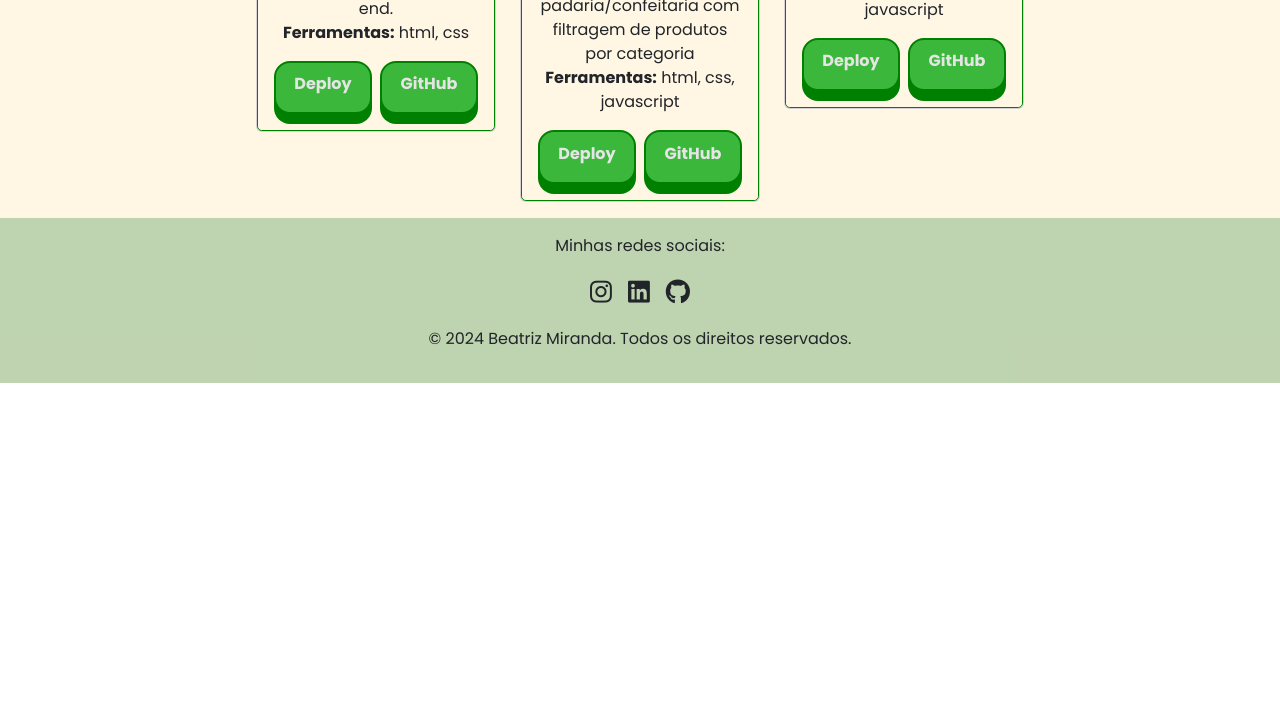
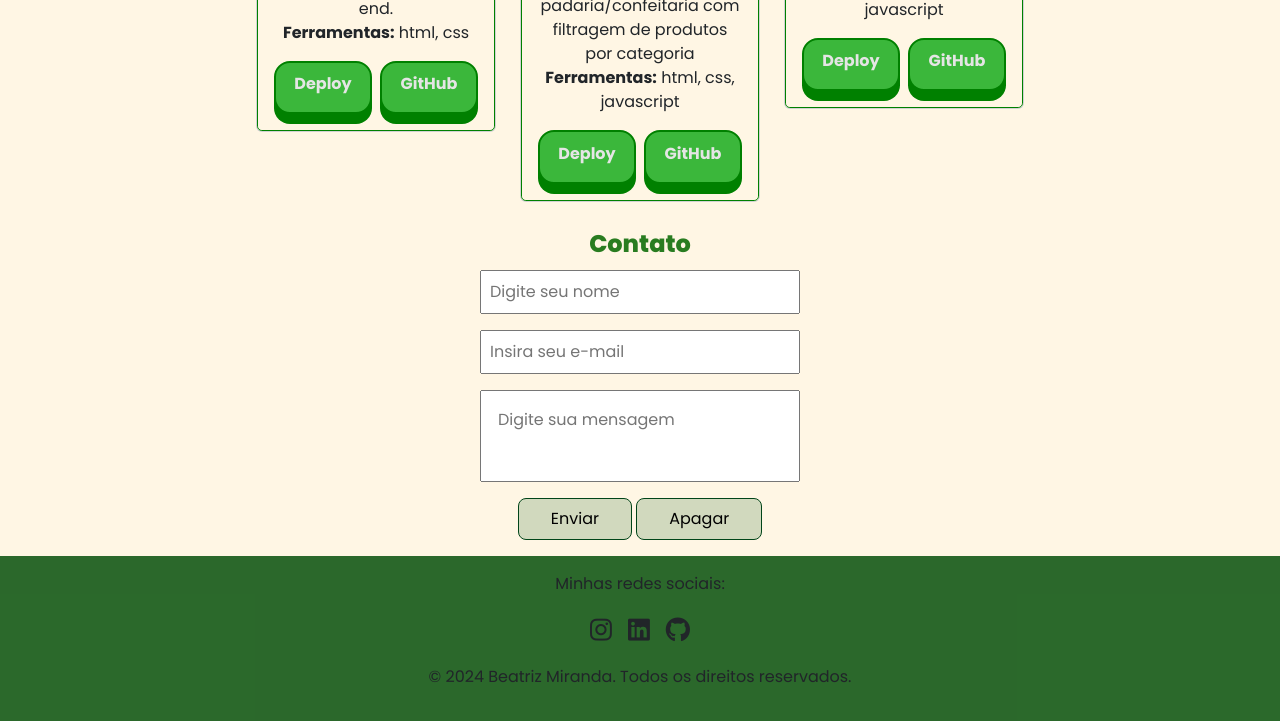
Before and after one commit to beatriz-miran/portfolio, a plain HTML site: page index.html in a window 1280 px wide. Shown: the part 1439-2160 px from the top of the page. Before the commit the page ends 1822 px from the top, so only its background shows below. Drawn offline with nearby package versions, Linux system fonts and the light colour scheme.

Commit message:
atl curriculo e contato

```diff
--- a/index.html
+++ b/index.html
@@ -68,6 +68,11 @@
                     necessidades do
                     seu negócio!
                 </p>
+                <div class="botoes" style="display: flex; gap: 1rem; justify-content: center;">
+                    <a href="files/curriculo.pdf" download="files/curriculo.pdf"><button class="botao">Baixar
+                            CV</button></a>
+                   <a href="#contato"> <button class="botao">Entre em contato</button></a>
+                </div>
             </div>
 
         </section>
@@ -98,7 +103,7 @@
                 <i class="fa-brands fa-java ico-hab"></i>
             </div>
             <div class="hab">
-                <i class="fa-solid fa-file-excel ico-hab"></i>
+                <i class="fa-solid fa-git ico-hab"></i>
             </div>
 
         </section>
@@ -128,7 +133,7 @@
                         </div>
                     </div>
                     <div class="col">
-                        <div class="card text-center mb-3">
+                        <div class="card text-center mb-2">
                             <img src="images/loja funko pop.JPG" class="card-img-top" alt="...">
                             <div class="card-body">
                                 <p class="card-text">Projeto full-stack de uma loja de funko-pop com integração de banco
@@ -225,38 +230,37 @@
             </div>
         </section>
 
-        <!--  <span id="contato">Contato</span>
+        <span id="contato" class="span-titulo">Contato</span>
         <section class="contato">
             <form action="https://formsubmit.co/beatrizmds2005@gmail.com" method="POST">
                 <input type="hidden" name="subject" value="Contato de parceria">
                 <input type="hidden" name="_captcha" value="false">
                 <p>
-                <input type="text" name="nome" placeholder="Digite seu nome" required>
+                    <input type="text" name="nome" placeholder="Digite seu nome" class="input-form" required>
                 </p>
 
                 <p>
-                <input type="text" name="replyto" placeholder="Insira seu e-mail" required>
+                    <input type="text" name="replyto" placeholder="Insira seu e-mail" class="input-form" required>
                 </p>
 
                 <p>
-                <input type="text" name="Comentarios" placeholder="Digite sua mensagem" required>
+                    <input type="text" name="Comentarios" class="txtarea"placeholder="Digite sua mensagem" required>
                 </p>
 
                 <p class="botoes-form">
-                <input type="submit" value="Enviar">
-                <input type="reset" name="BTApaga" value="Apagar">
+                    <input type="submit" value="Enviar" class="botao">
+                    <input type="reset" name="BTApaga" value="Apagar" class="botao">
 
                 </p>
             </form>
-    -->
+
         </section>
     </div>
-    <!-- Remove the container if you want to extend the Footer to full width. -->
 
 
     <footer>
         <!-- Copyright -->
-        <div class="text-center p-3" style="background-color: rgba(52, 117, 5, 0.318);">
+        <div class="text-center p-3" style="background-color: rgba(0, 74, 0, 0.83);">
             <p>Minhas redes sociais:</p>
             <div class="redes-sociais">
                 <ul>
--- a/style.css
+++ b/style.css
@@ -106,7 +106,7 @@ nav ul li,
     transition: smooth 1.3s ease;
 }
 
-a {
+a, button a {
     text-decoration: none;
 }
 
@@ -156,7 +156,12 @@ li .ativo {
 
 
 /*INICIO*/
-
+.botao{
+    border-radius: 0.5rem;
+    border: solid 1px #014519;
+    padding: 0.5rem 2rem;
+    background-color: rgba(0, 84, 17, 0.18);
+}
 .inicio {
     padding: 4.5rem 1rem 2rem;
     justify-content: center;
@@ -206,6 +211,10 @@ li .ativo {
 }
 
 /*PROJETOS*/
+.projetos{
+    overflow: hidden;
+    padding: 0 0.5rem;
+}
 .card-body {
     background-color: var(--cor-corpo-light);
     border: solid 1.5px green;
@@ -265,6 +274,23 @@ li .ativo {
     font-weight: bolder;
 }
 
+/*CONTATO*/
+.contato{
+    text-align: center;
+    justify-content: center;
+}
+.txtarea{
+    padding: 1rem 1rem 3rem;
+    width: 20rem;
+}
+.input-form{
+    width: 20rem;
+    padding: 0.5rem;
+}
+.botoes-form{
+    margin-bottom: 0;
+    padding-bottom: 1rem;
+}
 
 /*PARA MOBILE*/
 
```
Also changed, not shown: 1 other file. Lines whose indentation alone changed are shown as unchanged.
